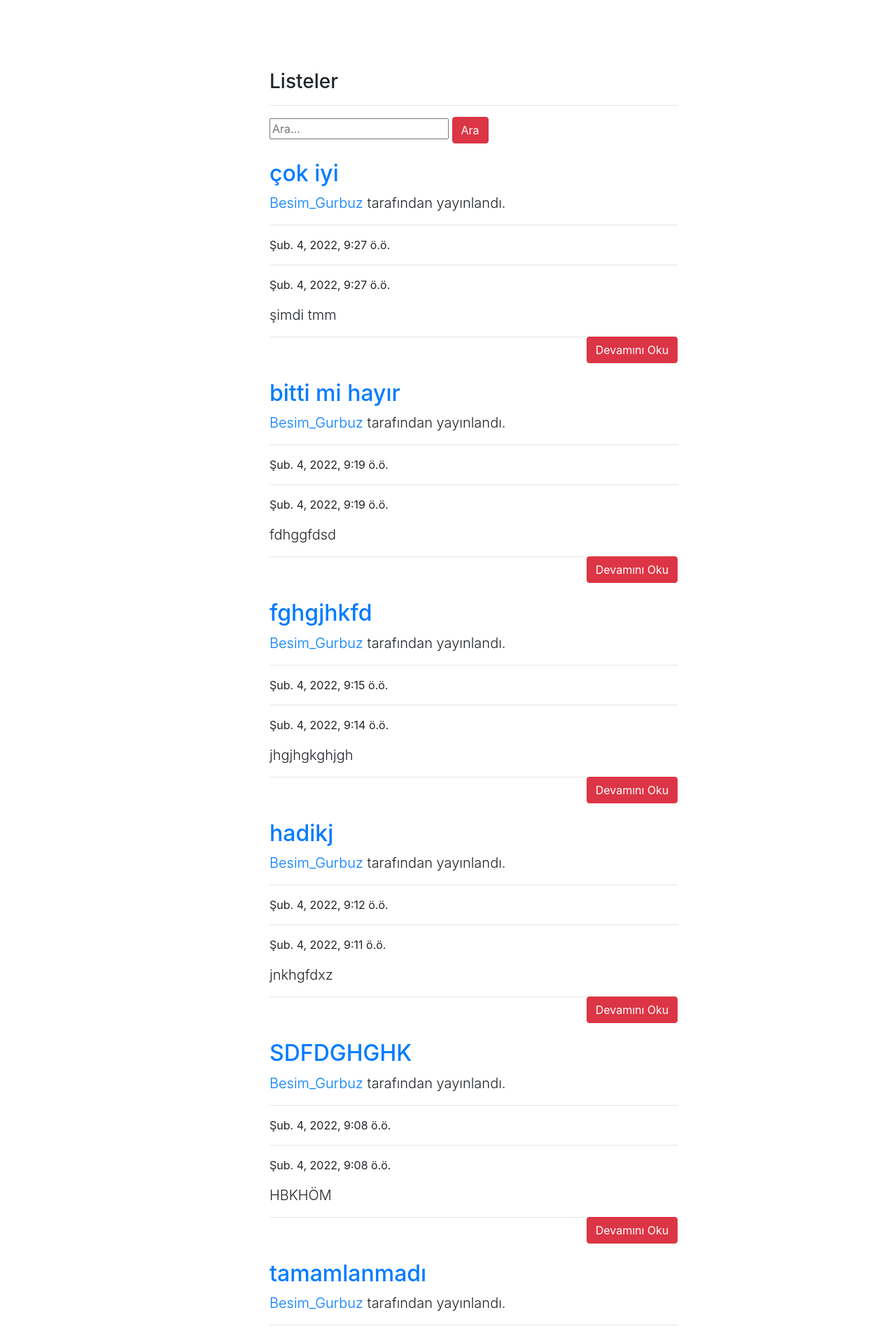
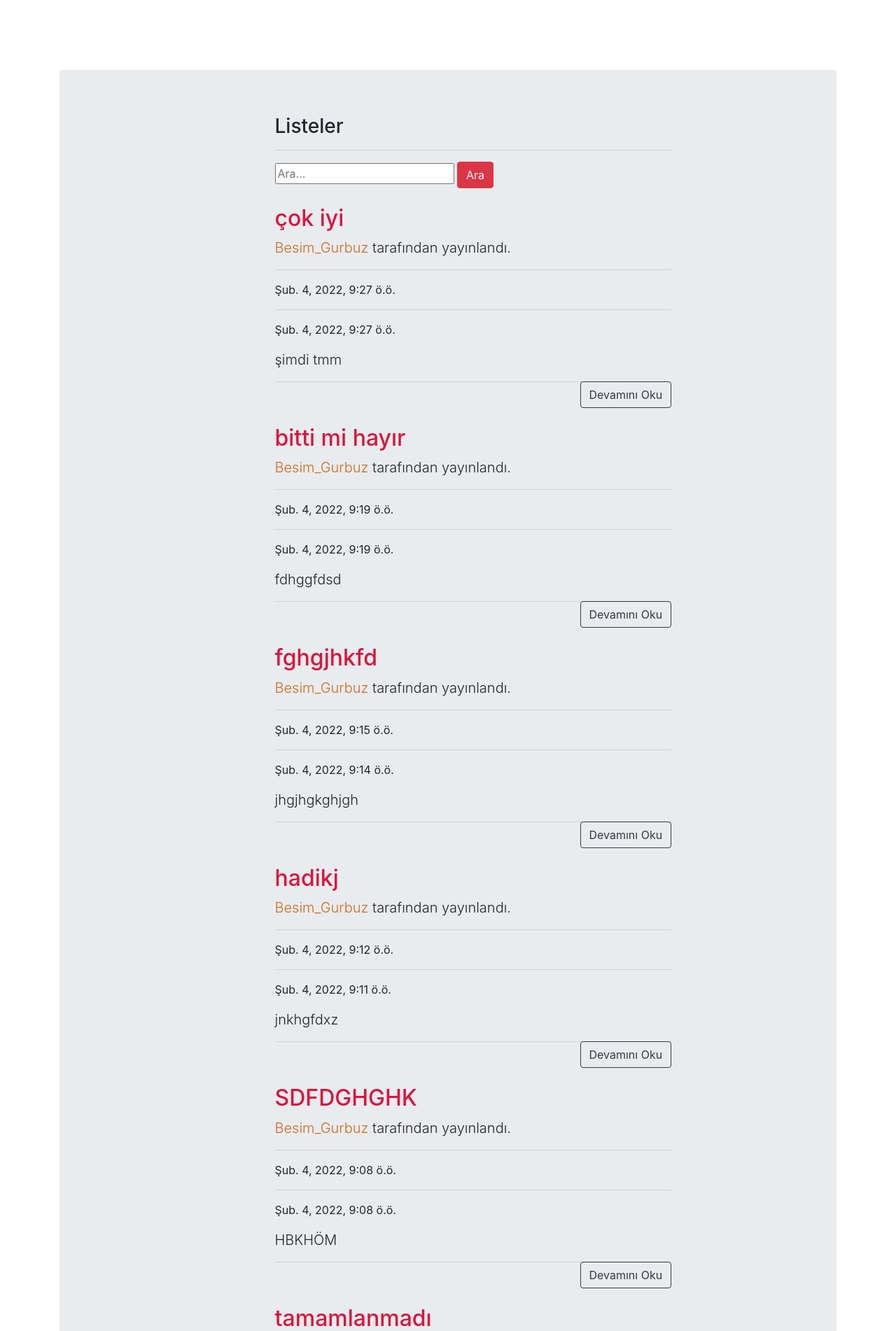
Before and after one commit to badl7/YapBitir-App, a Django app: page /yapbitirs/ in a window 1280 px wide. Shown: the part 56-1958 px from the top of the page at 70% size. Run offline with Django 3.2, Linux system fonts and the light colour scheme; data comes from the database, SQL or seed files in the repository; both versions use the stored data as it was after the commit; some libraries are stand-ins or nearby versions.

Commit message:
third day

```diff
--- a/TodoApp/templates/detail.html
+++ b/TodoApp/templates/detail.html
@@ -20,6 +20,7 @@
 
       <!-- Date/Time -->
       <p>{{yapbitir.created_date}}</p>
+      <p>{{yapbitir.dateline}}</p>
 
       <hr>
 
--- a/TodoApp/templates/yapbitirs.html
+++ b/TodoApp/templates/yapbitirs.html
@@ -3,15 +3,16 @@
 
 {% block body %}
 
-
-<div class="row">
+<div class="jumbotron jumbotron-fluid">
+  <div class="container">
+   <div class="row">
     <div class="col-md-10 offset-md-3">
         <div class="col-lg-8">
         <h3>Listeler</h3>
         <hr>
         </div>
     </div>
-</div>
+   </div>
 
 <div class ="row">
     <div class="col-md-10 offset-md-3">
@@ -33,12 +34,12 @@
     <div class="col-lg-8">
 
       <!-- Title -->
-    <a href="{% url 'yapbitir:detail' yapbitir.id %}" ><h2 class="mt-4">{{yapbitir.title}}</h2></a>
+    <a style="color: crimson;" href="{% url 'yapbitir:detail' yapbitir.id %}" ><h2 class="mt-4">{{yapbitir.title}}</h2></a>
 
       <!-- Author -->
       <p class="lead">
 
-        <a href="{% url 'yapbitir:detail' yapbitir.id %}" >{{yapbitir.author.username}}</a> tarafından yayınlandı.
+        <a style="color: chocolate;" href="{% url 'yapbitir:detail' yapbitir.id %}" >{{yapbitir.author.username}}</a> tarafından yayınlandı.
       </p>
 
       <hr>
@@ -62,7 +63,7 @@
       <p class="lead">
           {{yapbitir.content|safe|truncatewords:2}}
       </p>
-      <a style="float: right;" href="{% url 'yapbitir:detail' yapbitir.id %}" class = "btn btn-danger">Devamını Oku</a>
+      <a style="float: right;" href="{% url 'yapbitir:detail' yapbitir.id %}" class = "btn btn-outline-dark">Devamını Oku</a>
       <hr>
 
         </div>
@@ -80,5 +81,7 @@
 </div>
 </div>
 </div>
+</div>
+</div>
 {% endif %}
 {% endblock body %}
```
Also changed, not shown: TodoApp/db.sqlite3.
